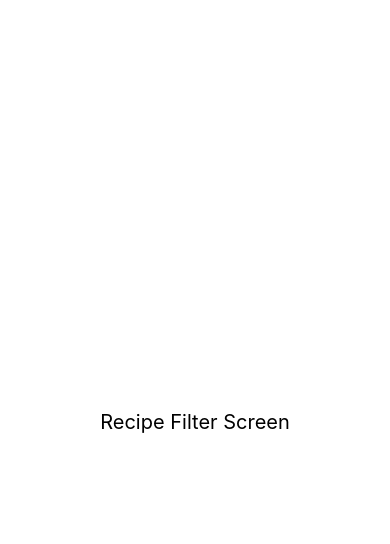
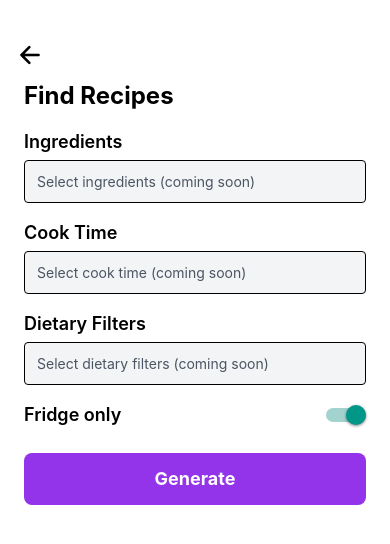
Before and after one commit to kwiatek-ctrl/Fridge-Friends, a React Native app: screen /RecipeFilter in a window 390 px wide. Shown: the top 544 px of the page. Built offline with nearby package versions, Linux system fonts and the light colour scheme.

Commit message:
Recipe page (#6)
* blank

* fixed shelf button

* created backbutton component

```diff
--- /dev/null
+++ b/components/BackButton.tsx
@@ -0,0 +1,21 @@
+import { Pressable } from 'react-native';
+import { Ionicons } from '@expo/vector-icons';
+import { useNavigation } from '@react-navigation/native';
+
+export default function BackButton() {
+  const navigation = useNavigation();
+
+  return (
+    <Pressable
+      onPress={() => navigation.goBack()}
+      style={{
+        position: 'absolute',
+        top: 40,
+        left: 16,
+        zIndex: 10,
+      }}
+    >
+      <Ionicons name="arrow-back" size={28} color="black" />
+    </Pressable>
+  );
+}
--- a/pages/RecipeFilterScreen.tsx
+++ b/pages/RecipeFilterScreen.tsx
@@ -1,9 +1,58 @@
-import { View, Text } from "react-native";
+import { View, Text, Switch, Pressable, ScrollView } from 'react-native';
+import { useState } from 'react';
+import BackButton from '../components/BackButton';
 
-export default function RecipeFilterScreen() {
+export default function RecipeFilterScreen({ navigation }) {
+  const [fridgeOnly, setFridgeOnly] = useState(true);
+  const [selectedIngredients, setSelectedIngredients] = useState([]);
+  const [cookTime, setCookTime] = useState('');
+  const [dietaryFilters, setDietaryFilters] = useState([]);
+
   return (
-    <View className="flex-1 justify-center items-center bg-white">
-      <Text className="text-xl">Recipe Filter Screen</Text>
+    <View className="flex-1 bg-white relative">
+      <BackButton />
+
+      <ScrollView className="flex-1 px-6 pt-20">
+        <Text className="text-2xl font-bold mb-4">Find Recipes</Text>
+
+        {/* Ingredients Selector */}
+        <View className="mb-4">
+          <Text className="text-lg font-semibold mb-1">Ingredients</Text>
+          <Pressable className="border rounded p-3 bg-gray-100">
+            <Text className="text-gray-600">Select ingredients (coming soon)</Text>
+          </Pressable>
+        </View>
+
+        {/* Cook Time Selector */}
+        <View className="mb-4">
+          <Text className="text-lg font-semibold mb-1">Cook Time</Text>
+          <Pressable className="border rounded p-3 bg-gray-100">
+            <Text className="text-gray-600">Select cook time (coming soon)</Text>
+          </Pressable>
+        </View>
+
+        {/* Dietary Filters */}
+        <View className="mb-4">
+          <Text className="text-lg font-semibold mb-1">Dietary Filters</Text>
+          <Pressable className="border rounded p-3 bg-gray-100">
+            <Text className="text-gray-600">Select dietary filters (coming soon)</Text>
+          </Pressable>
+        </View>
+
+        {/* Fridge Only Toggle */}
+        <View className="flex-row justify-between items-center mb-6">
+          <Text className="text-lg font-semibold">Fridge only</Text>
+          <Switch value={fridgeOnly} onValueChange={setFridgeOnly} />
+        </View>
+
+        {/* Generate Button */}
+        <Pressable
+          onPress={() => navigation.navigate('RecipeResult')}
+          className="bg-purple-600 py-3 rounded-lg mb-10"
+        >
+          <Text className="text-white text-center text-lg font-bold">Generate</Text>
+        </Pressable>
+      </ScrollView>
     </View>
   );
 }
```
